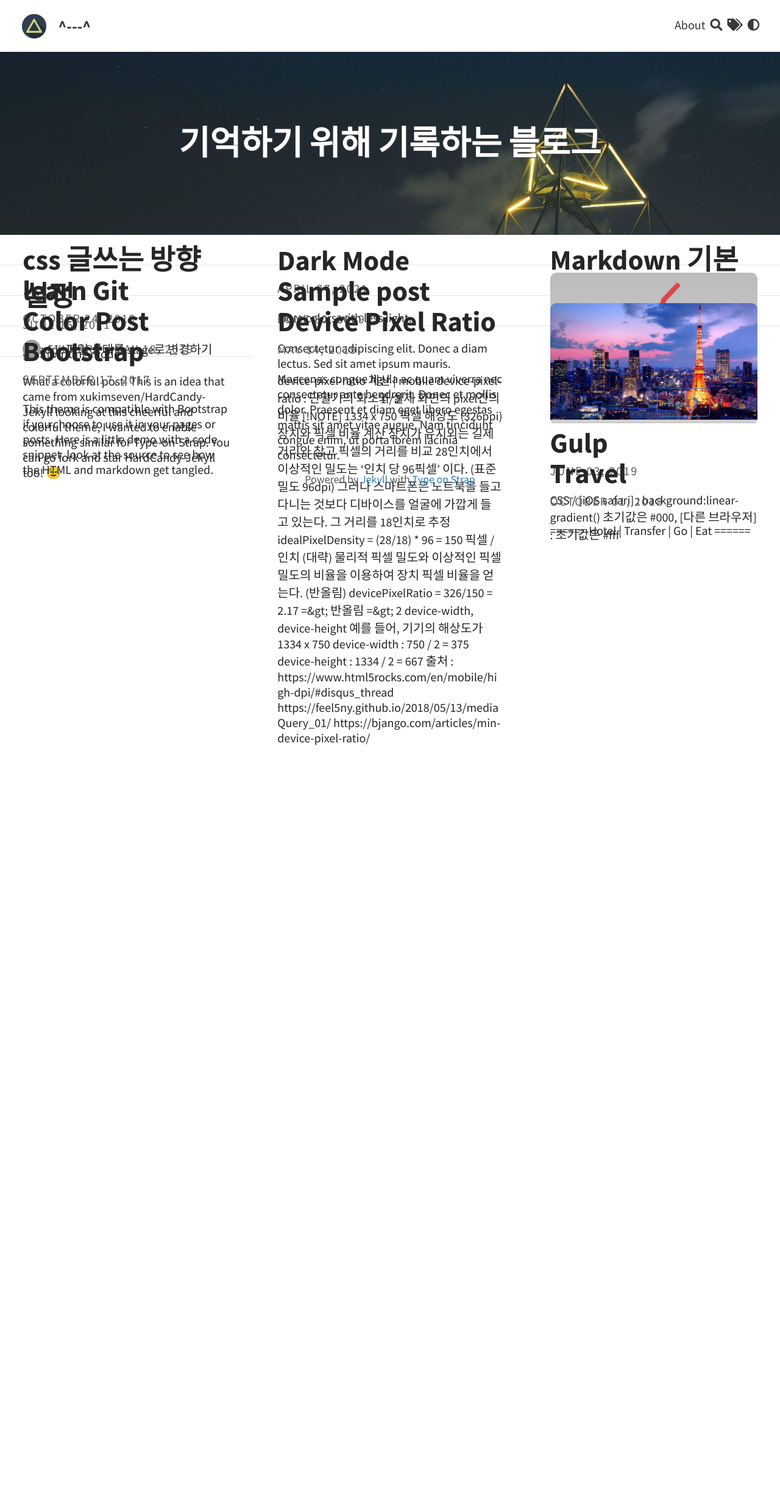
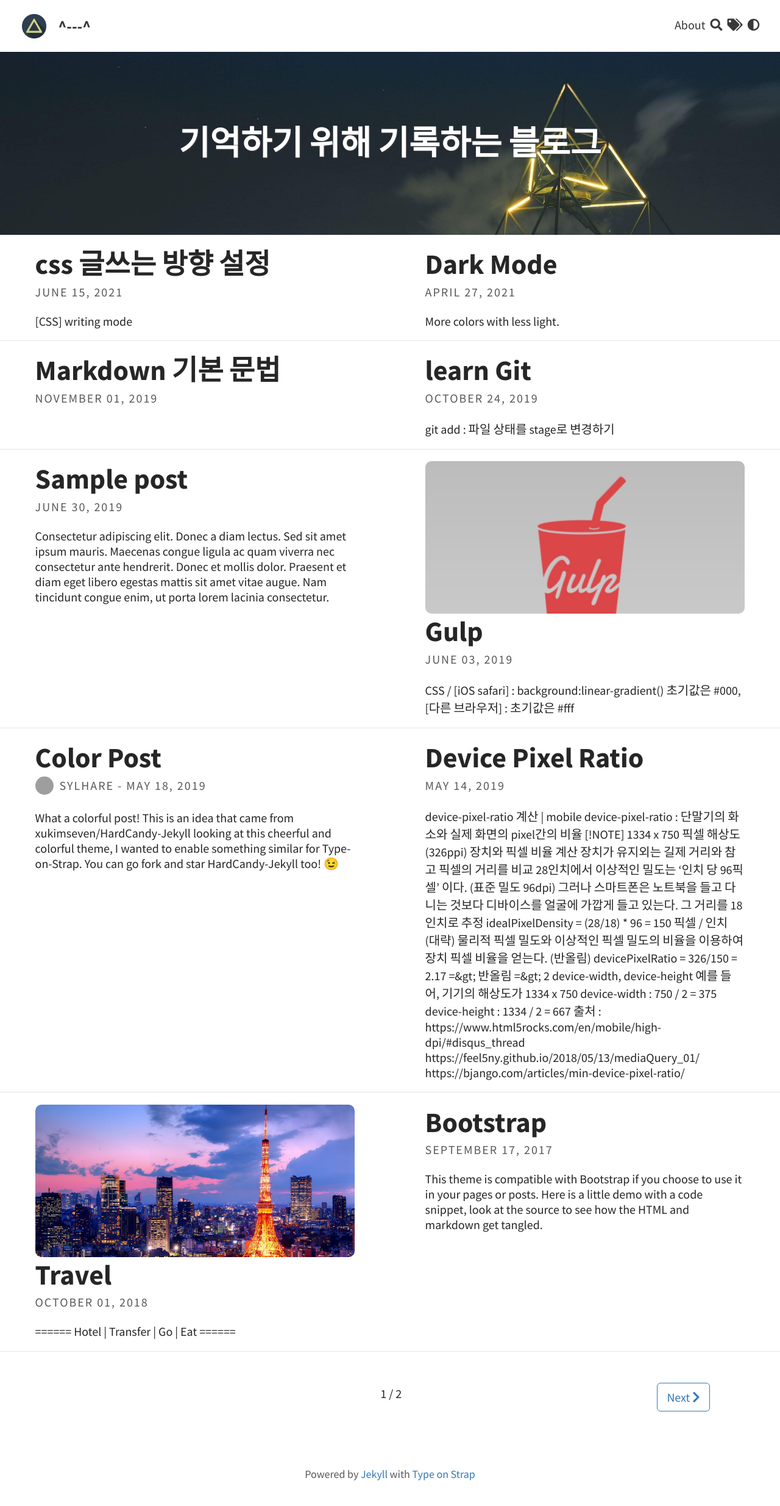
Before and after one commit to uhahaha2000/uhahaha2000.github.io, a Jekyll site: the page built from index.html, in a window 1280 px wide. Shown: the whole page at 61% size. Built offline with Jekyll 4.4.1, drawn with Linux system fonts in a browser that asks for light colours; the list of posts is cut into pages by our own code; before the commit the page ends 1222 px from its top, so only the background shows below that; grey boxes are pictures that could not be loaded.

Commit message:
posts list - grid-masonry 적용

```diff
--- a/_includes/blog/blog.liquid
+++ b/_includes/blog/blog.liquid
@@ -1,9 +1,12 @@
 <div class="posts">
     {% unless paginator.posts %}
-    <article><section class="post-content"><p>There are no blog posts</p></section></article>
+        <article>
+            <section class="post-content"><p>There are no blog posts</p></section>
+        </article>
     {% endunless %}
     {% for post in paginator.posts %}
         <div class="post-teaser">
+            <div class="post-teaser-inner">
                 {% if post.thumbnail %}
                     <div class="post-img">
                         <a aria-label="{{ post.title }}" href="{{ post.url | relative_url }}">
@@ -11,7 +14,7 @@
                         </a>
                     </div>
                 {% endif %}
-        <span>
+                <div>
                     <header>
                         <h1>
                             <a aria-label="{{ post.title }}" class="post-link" href="{{ post.url | relative_url }}">
@@ -29,7 +32,8 @@
                             {% endif %}
                         </div>
                     {% endif %}
-      </span>
+                </div>
+            </div>
         </div>
     {% endfor %}
 </div>
--- a/_sass/layouts/_blog.scss
+++ b/_sass/layouts/_blog.scss
@@ -49,8 +49,8 @@
     --gap: 0;
     display: grid;
     column-gap: var(--gap);
-    grid-auto-rows: 50px;
-    grid-template-columns: repeat(3, 1fr);
+    grid-auto-rows: auto;
+    grid-template-columns: repeat(2, 1fr);
   }
 
   .post-teaser {
--- a/assets/js/partials/grid-masonry.js
+++ b/assets/js/partials/grid-masonry.js
@@ -8,10 +8,8 @@ function masonryLayout() {
 	const autoRows = parseInt(
 		masonryContainerStyle.getPropertyValue("grid-auto-rows")
 	);
+
 	document.querySelectorAll(".post-teaser").forEach((elt) => {
-		elt.style.height =  Math.ceil(Math.random()*(300-30)+50) + 'px';
-	});
-	document.querySelectorAll(".masonry-item").forEach((elt) => {
 		elt.style.gridRowEnd = `span ${Math.ceil(
 			elt.querySelector(".post-teaser").scrollHeight / autoRows + columnGap / autoRows
 		)}`;
```
Also changed, not shown: assets/js/main.min.js. Lines whose indentation alone changed are shown as unchanged.
